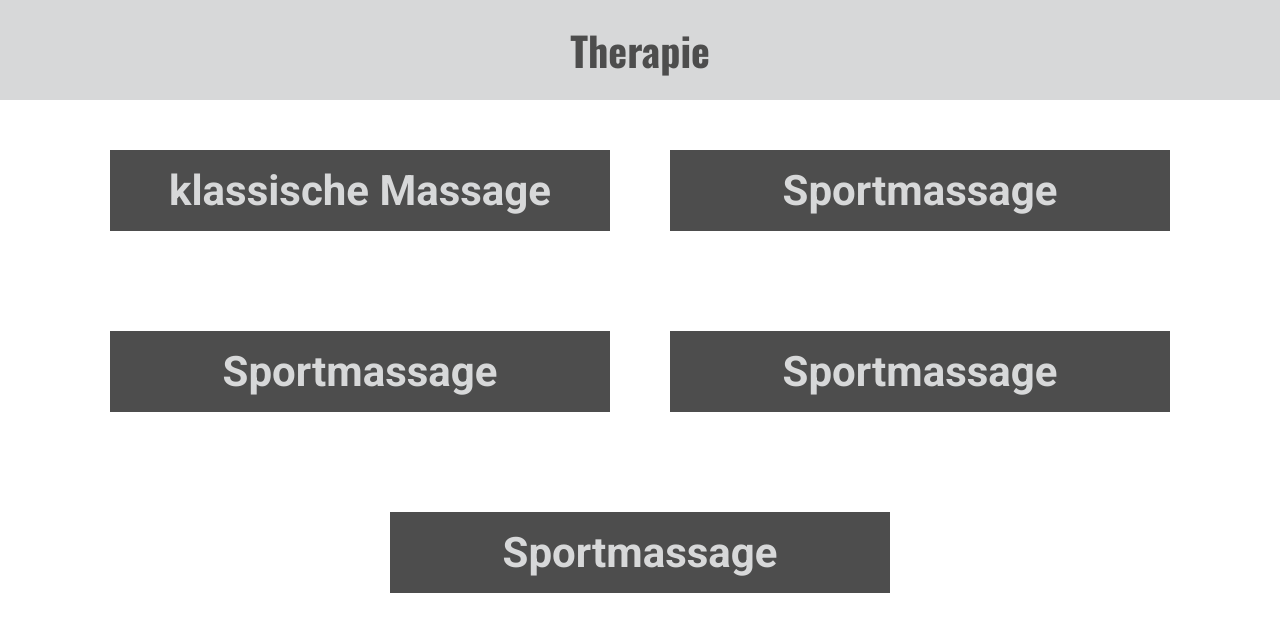
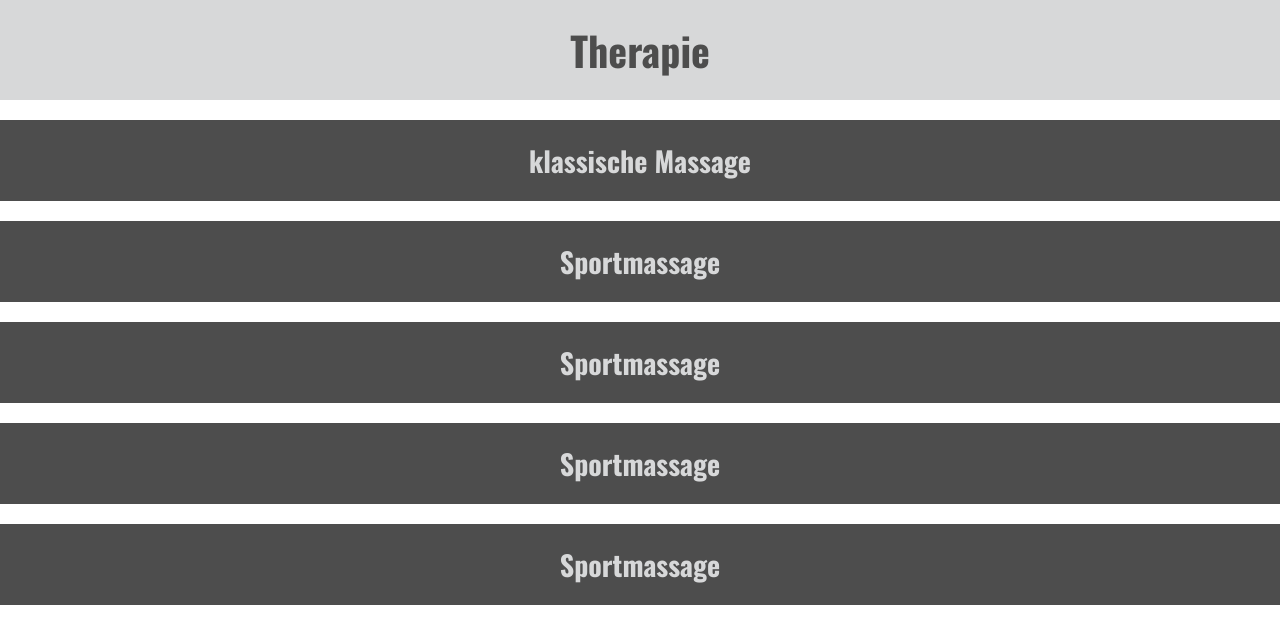
Before and after one commit to nico0601/Sommerprojekt2021, a PHP site: page /therapie.php in a window 1280 px wide. Shown: the top 644 px of the page. Run offline with PHP 8.4, Linux system fonts and the light colour scheme.

Commit message:
1 finish of therapie design

```diff
--- a/website/style.css
+++ b/website/style.css
@@ -17,25 +17,13 @@ h1 {
     font-weight: bold;
 }
 
-/*h2 {*/
-/*    color: #D7D8D9;*/
-/*    font-family: 'Oswald', sans-serif;*/
-/*    font-size: 28px;*/
-/*    font-weight: bold;*/
-/*}*/
-
-
-#content {
-    display: flex;
-    justify-content: center;
-    flex-direction: row;
-    flex-wrap: wrap;
+h2 {
+    color: #D7D8D9;
+    font-family: 'Oswald', sans-serif;
+    font-size: 28px;
+    font-weight: bold;
 }
 
-.contentSection {
-    width: 500px;
-    margin: 30px;
-}
 
 .contentHeading {
     height: 81px;
@@ -45,10 +33,6 @@ h1 {
     align-items: center;
     margin: 20px 0;
     cursor: pointer;
-    color: #D7D8D9;
-    font-family: 'Oswald', sans-serif;
-    font-size: 28px;
-    font-weight: bold;
 }
 
 .description {
@@ -65,7 +49,8 @@ h1 {
 .item {
     display: flex;
     align-items: center;
-    height: max-content;
+    height: 20px;
+    margin: 10px;
 }
 
 .item > * {
@@ -85,11 +70,3 @@ h1 {
     justify-content: center;
     align-items: center;
 }
-
-
-/* Anpassung für Mobile-Version */
-@media (max-width: 991px) {
-    .contentSection {
-        width: 90vw;
-    }
-}
```
